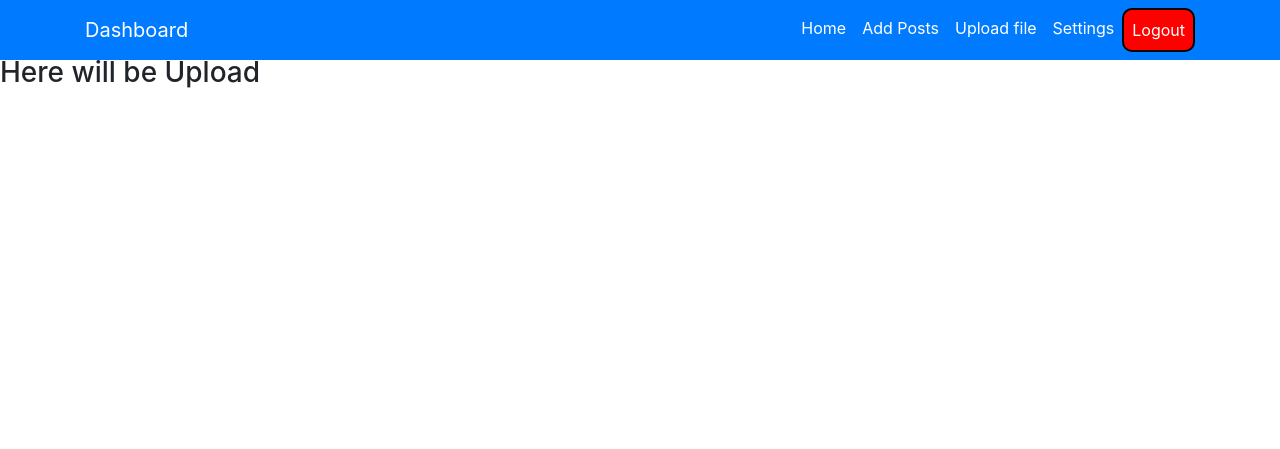
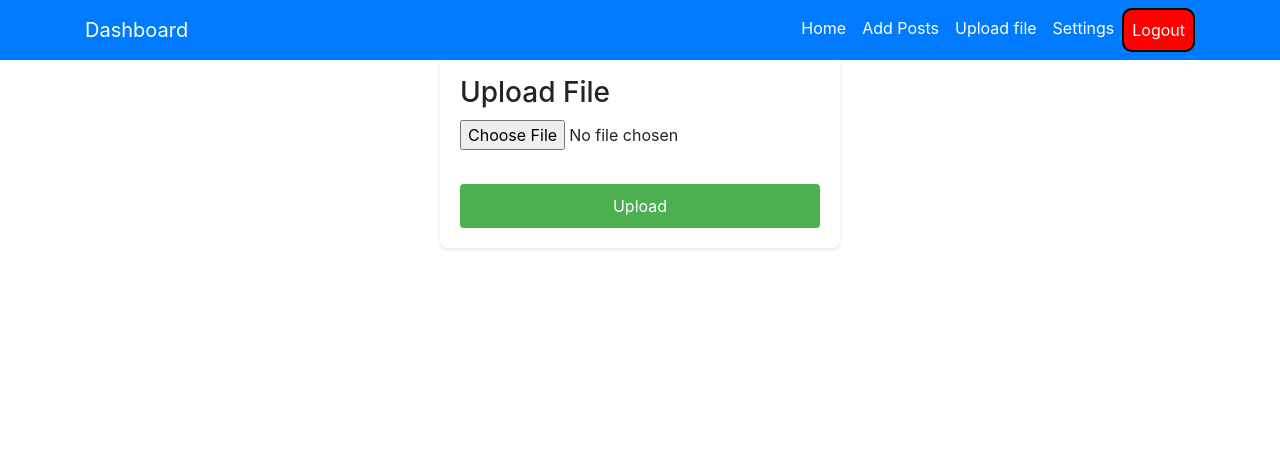
Before and after one commit to shreyas5522/fullStack-Blog, a Flask app: page /edit/upload in a window 1280 px wide. Shown: the top 449 px of the page. Run offline with Flask 3, Linux system fonts and the light colour scheme; some libraries are stand-ins or nearby versions.

Commit message:
6th-March-2024 | Uploader UI Fixed

```diff
--- a/app.py
+++ b/app.py
@@ -65,7 +65,9 @@ def dashboard():
                 flash('Invalid username or password.', 'error')
         return render_template('login.html', params=params)
 @app.route('/dashboard/settings', methods=['GET', 'POST'])
+@login_required
 def settings():
+
     if request.method == 'POST':
         # Handle file upload here
         file = request.files['file']
@@ -73,7 +75,7 @@ def settings():
 
         return 'File uploaded successfully!'
     else:
-        return render_template('upload_form.html')
+        return render_template('dashboard_settings.html')
 
 @app.route("/edit/<string:sno>", methods=['GET', 'POST'])
 @login_required  # Assuming you have a login_required decorator
--- /dev/null
+++ b/static/css/upload.css
@@ -0,0 +1,33 @@
+
+
+form {
+    background-color: #fff;
+    padding: 20px;
+    border-radius: 8px;
+    box-shadow: 0 2px 4px rgba(0, 0, 0, 0.1);
+    max-width: 400px;
+    margin: 0 auto;
+}
+
+h1 {
+    text-align: center;
+}
+
+input[type="file"] {
+    display: block;
+    margin: 10px 0;
+}
+
+button {
+    background-color: #4CAF50;
+    color: white;
+    padding: 10px 20px;
+    border: none;
+    border-radius: 4px;
+    cursor: pointer;
+    width: 100%;
+}
+
+button:hover {
+    background-color: #45a049;
+}
--- a/templates/dashboard_layout.html
+++ b/templates/dashboard_layout.html
@@ -21,7 +21,7 @@
             <div class="collapse navbar-collapse" id="navbarNav">
                 <ul class="navbar-nav ml-auto">
                     <li class="nav-item" style="color: white;">
-                        <a class="nav-link" href="{{ url_for('dashboard') }}">Home</a>
+                        <a class="nav-link" href="{{ url_for('settings') }}">Home</a>
                     </li>
                     <li class="nav-item">
                         <a class="nav-link" href="{{ url_for('edit', sno='add') }}">Add Posts</a>
@@ -30,7 +30,7 @@
                         <a class="nav-link" href="{{ url_for('edit', sno='upload') }}">Upload file</a>
                     </li>
                     <li class="nav-item">
-                        <a class="nav-link" href="{{ url_for('dashboard', sno='settings') }}">Settings</a>
+                        <a class="nav-link" href="{{ url_for('settings') }}">Settings</a>
                     </li>
                     <li class="nav-item">
                         <a class="nav-link logout-btn" href="{{ url_for('logout') }}">Logout</a>
--- a/templates/upload_form.html
+++ b/templates/upload_form.html
@@ -1,5 +1,14 @@
 {% extends "dashboard_layout.html" %}
+
 {% block body %}
-    <h3>Here will be Upload</h3>
+<link href=" {{ url_for('static', filename='css/upload.css')}}" rel="stylesheet">
 
+    <form method="post" enctype="multipart/form-data">
+        <h3>Upload File</h3>
+
+        <input type="file" id="file" name="file" accept=".jpg, .jpeg, .png, .gif" required>
+        <br>
+
+        <button type="submit">Upload</button>
+    </form>
 {% endblock %}
```
Also changed, not shown: templates/dashboard_settings.html (renamed from templates/edit_settings.html).
